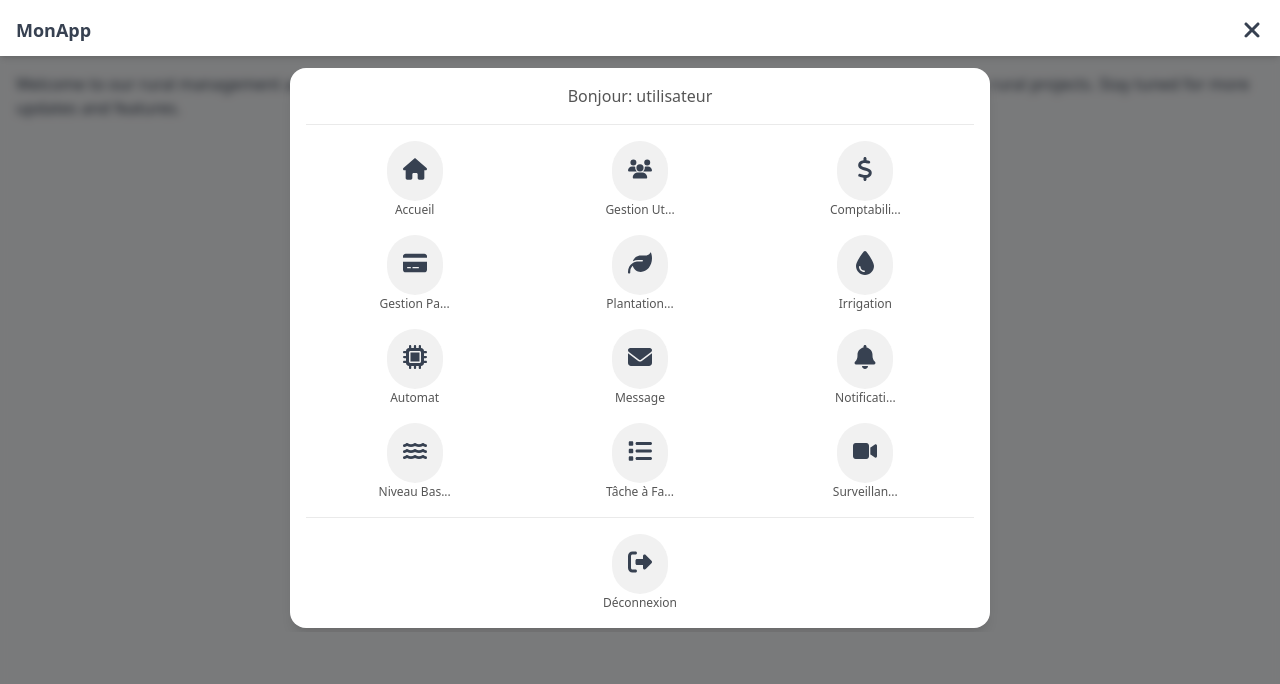
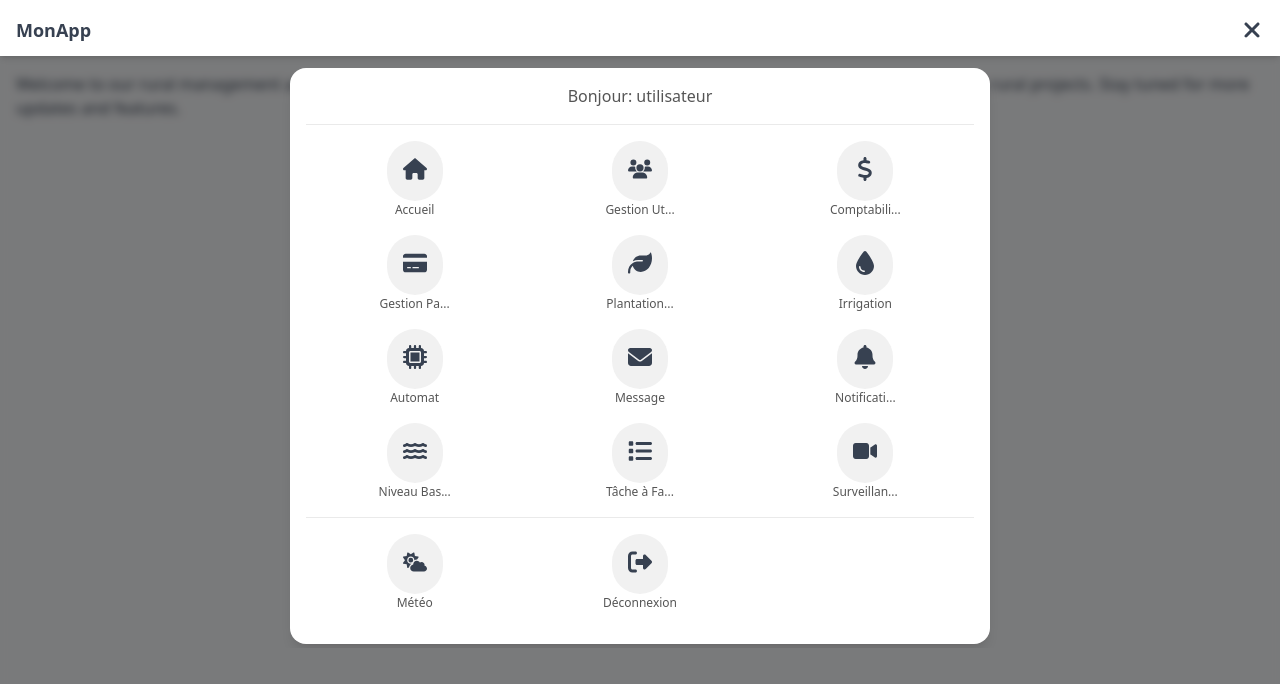
Before and after one commit to anishizi/agrica, a Next.js app: page / in a window 1280 px wide. Both pictures are taken after a click on the icon 1252 px from the left and 30 px from the top of the page. Shown: the top 684 px of the page. Built offline with nearby package versions, Linux system fonts and the light colour scheme.

Commit message:
Update Navbar.tsx

```diff
--- a/src/components/Navbar.tsx
+++ b/src/components/Navbar.tsx
@@ -15,7 +15,8 @@ import {
   faVideo,
   faBars,
   faTimes,
-  faSignOutAlt
+  faSignOutAlt,
+  faCloudSun // Importing the weather icon
 } from '@fortawesome/free-solid-svg-icons';
 
 const icons = [
@@ -30,7 +31,8 @@ const icons = [
   { icon: faBell, name: 'Notification' },
   { icon: faWater, name: 'Niveau Bassin' },
   { icon: faList, name: 'Tâche à Faire' },
-  { icon: faVideo, name: 'Surveillance' }
+  { icon: faVideo, name: 'Surveillance' },
+  { icon: faCloudSun, name: 'Météo' } // Adding the new Météo item
 ];
 
 const Navbar: React.FC = () => {
@@ -92,7 +94,7 @@ const Navbar: React.FC = () => {
                 {icons.slice(0, 3).map(({ icon, name }, i) => (
                   <div key={i} className="menu-item">
                     <div className="icon-container">
-                      <FontAwesomeIcon icon={icon} className="icon" />
+                      <FontAwesomeIcon icon={icon} className="h-6 w-6 text-gray-700" />
                     </div>
                     <span>{name.length > 10 ? `${name.slice(0, 10)}...` : name}</span>
                   </div>
@@ -102,7 +104,7 @@ const Navbar: React.FC = () => {
                 {icons.slice(3, 6).map(({ icon, name }, i) => (
                   <div key={i} className="menu-item">
                     <div className="icon-container">
-                      <FontAwesomeIcon icon={icon} className="icon" />
+                      <FontAwesomeIcon icon={icon} className="h-6 w-6 text-gray-700" />
                     </div>
                     <span>{name.length > 10 ? `${name.slice(0, 10)}...` : name}</span>
                   </div>
@@ -112,7 +114,7 @@ const Navbar: React.FC = () => {
                 {icons.slice(6, 9).map(({ icon, name }, i) => (
                   <div key={i} className="menu-item">
                     <div className="icon-container">
-                      <FontAwesomeIcon icon={icon} className="icon" />
+                      <FontAwesomeIcon icon={icon} className="h-6 w-6 text-gray-700" />
                     </div>
                     <span>{name.length > 10 ? `${name.slice(0, 10)}...` : name}</span>
                   </div>
@@ -122,18 +124,26 @@ const Navbar: React.FC = () => {
                 {icons.slice(9, 12).map(({ icon, name }, i) => (
                   <div key={i} className="menu-item">
                     <div className="icon-container">
-                      <FontAwesomeIcon icon={icon} className="icon" />
+                      <FontAwesomeIcon icon={icon} className="h-6 w-6 text-gray-700" />
                     </div>
                     <span>{name.length > 10 ? `${name.slice(0, 10)}...` : name}</span>
                   </div>
                 ))}
               </div>
               <hr className="separator" />
-              <div className="menu-item">
-                <div className="icon-container">
-                  <FontAwesomeIcon icon={faSignOutAlt} className="icon" />
+              <div className="menu-grid">
+                <div className="menu-item">
+                  <div className="icon-container">
+                    <FontAwesomeIcon icon={faCloudSun} className="h-6 w-6 text-gray-700" />
+                  </div>
+                  <span>{'Météo'}</span>
                 </div>
-                <span>Déconnexion</span>
+                <div className="menu-item">
+                  <div className="icon-container">
+                    <FontAwesomeIcon icon={faSignOutAlt} className="h-6 w-6 text-gray-700" />
+                  </div>
+                  <span>Déconnexion</span>
+                </div>
               </div>
             </div>
           </div>
```
